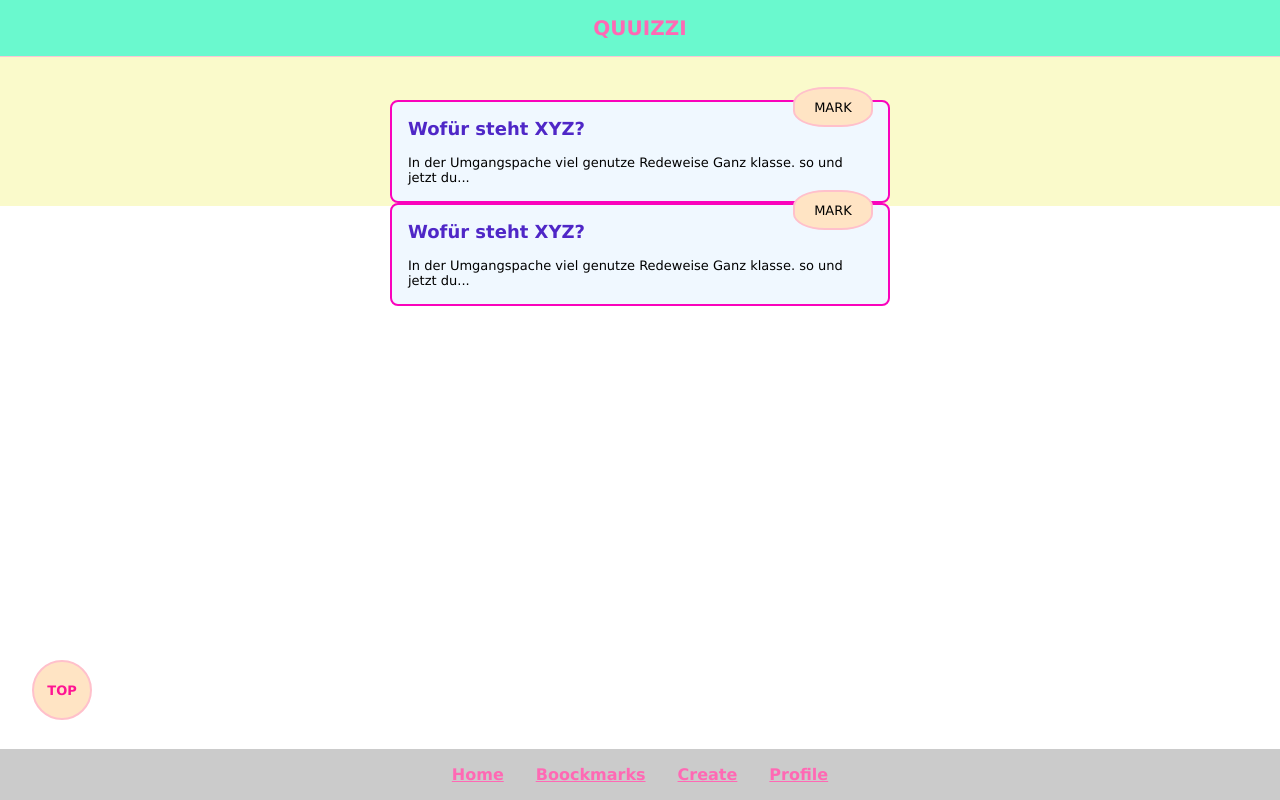
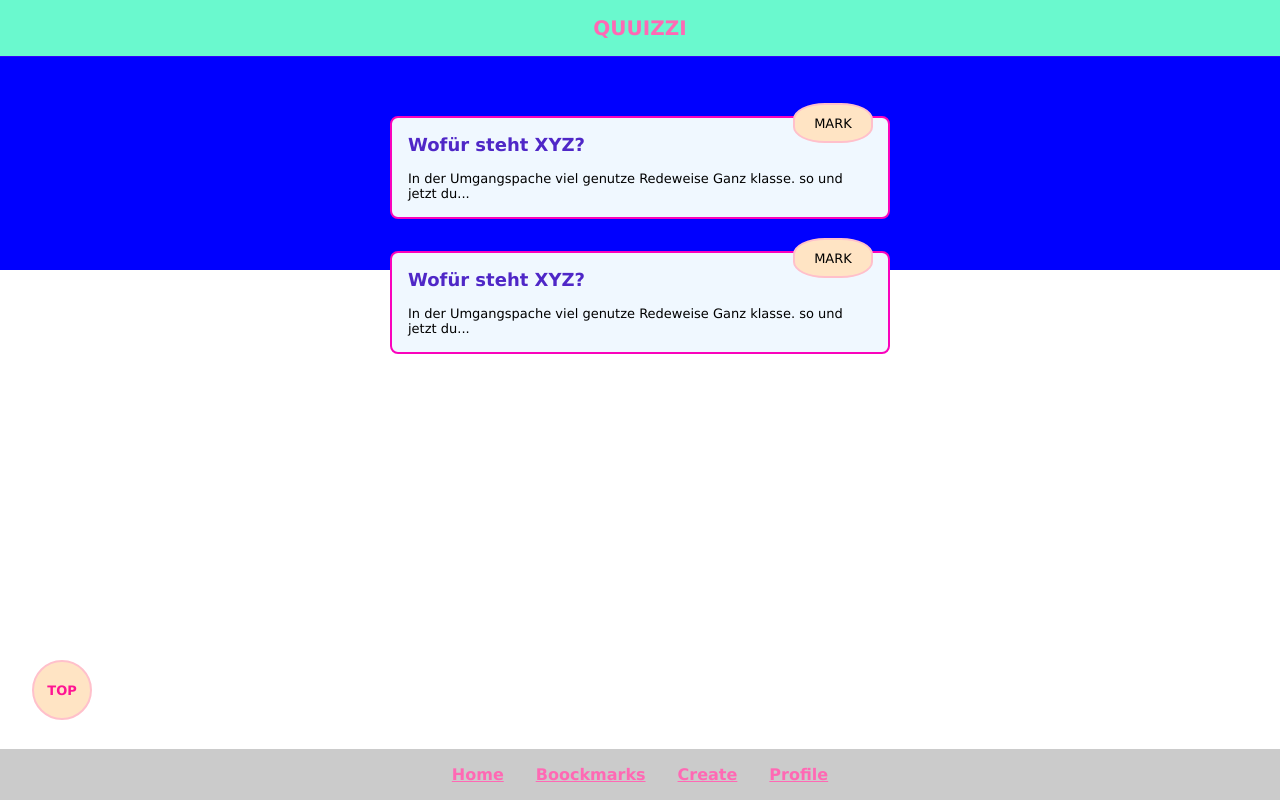
Before and after one commit to Carolin-Weitkamp/quizz-app, a website: page index.html in a window 1280 px wide. Drawn offline with Linux system fonts and the light colour scheme.

Commit message:
new Card

```diff
--- a/index.html
+++ b/index.html
@@ -16,6 +16,7 @@
         <h1><strong>QUUIZZI</strong></h1>
       </nav>
 
+      <article class="container">
         <section>
           <h3>Wofür steht XYZ?</h3>
           <div class="icon">MARK</div>
@@ -33,6 +34,7 @@
             du...
           </p>
         </section>
+      </article>
 
       <div class="scroll-up">
         <a href="#anchor"><strong>TOP</strong></a>
--- /dev/null
+++ b/styles/components/container.css
@@ -0,0 +1,9 @@
+.container {
+  background-color: blue;
+  display: flex;
+  flex-direction: column;
+  flex-wrap: wrap;
+  align-items: center;
+  height: 100%;
+  width: 100%;
+}
--- a/styles/components/section.css
+++ b/styles/components/section.css
@@ -1,9 +1,10 @@
 section {
   position: relative;
   top: 100px;
-  width: 80%;
+  width: 100%;
+  height: 100%;
   max-width: 500px;
-  margin: auto;
+  margin: 1rem;
   padding: 1rem;
   border: 2px solid rgb(250, 3, 188);
   border-radius: 8px;
--- a/styles/styles.css
+++ b/styles/styles.css
@@ -3,3 +3,4 @@
 @import url(components/header.css);
 @import url(components/section.css);
 @import url(components/scroll-up-button.css);
+@import url(components/container.css);
```
Also changed, not shown: styles/components/footer.stories.js (+22 -0 lines), styles/components/section.stories.js (+14 -0 lines), styles/components/container.stories.js (added). Lines whose indentation alone changed are shown as unchanged.
